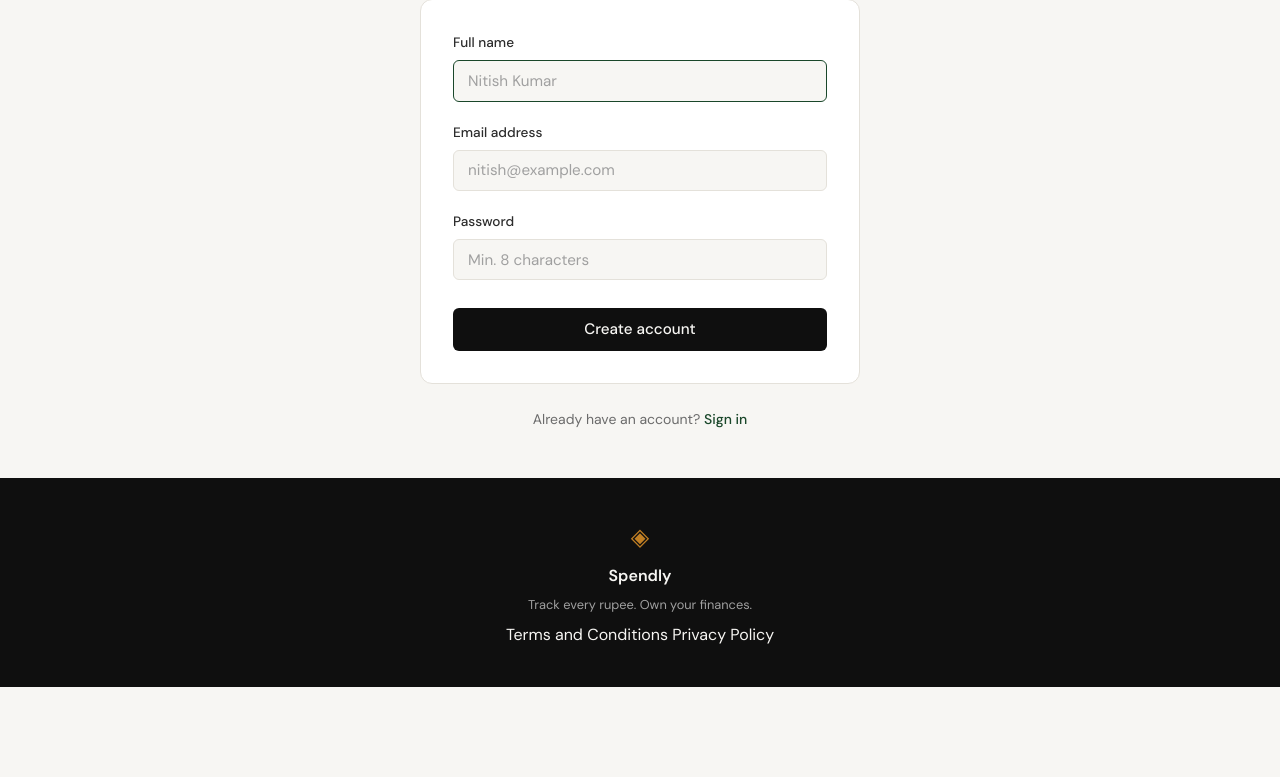
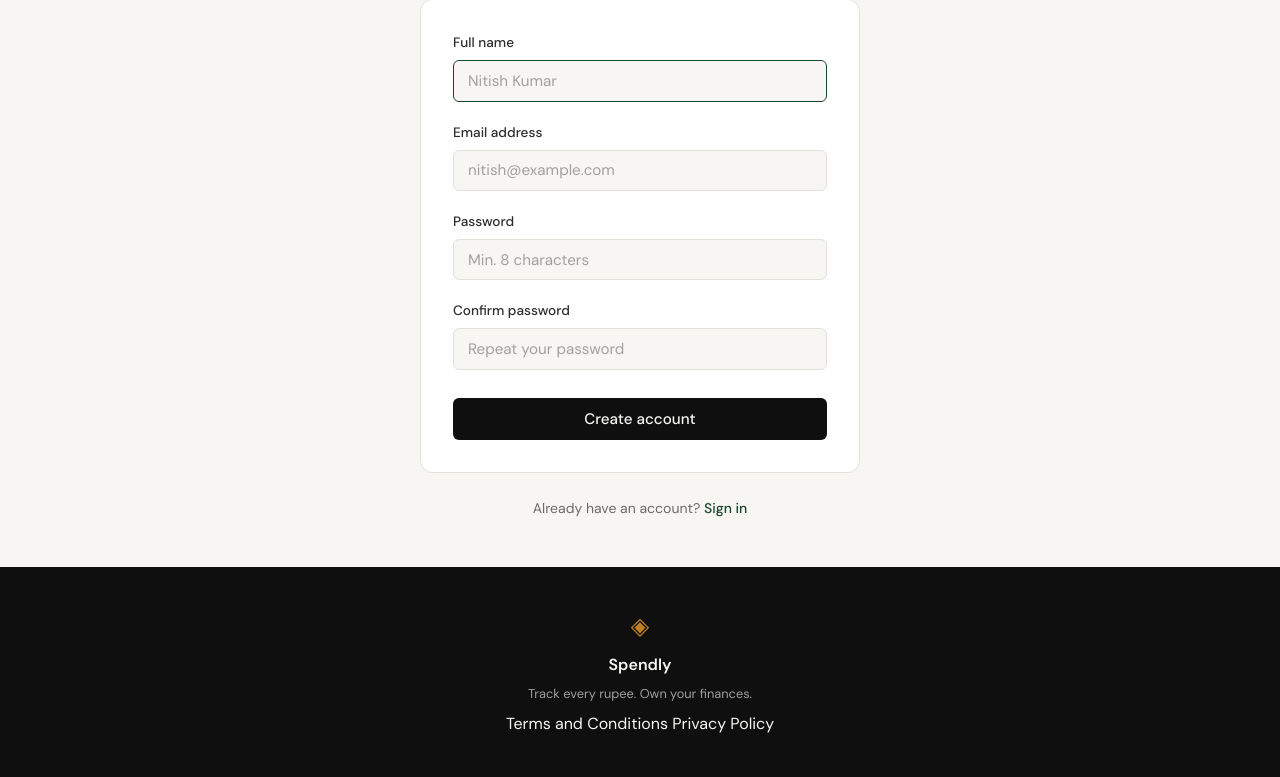
Before and after one commit to aixi-frame/spendly-app, a Flask app: page /register in a window 1280 px wide. Shown: the part 224-1001 px from the top of the page. Before the commit the page ends 911 px from the top, so only its background shows below. Run offline with Flask 3, Linux system fonts and the light colour scheme.

Commit message:
Add user registration feature

```diff
--- a/app.py
+++ b/app.py
@@ -1,7 +1,9 @@
-from flask import Flask, render_template
-from database.db import init_db, seed_db
+from flask import Flask, render_template, request, redirect, url_for, flash, abort
+from database.db import init_db, seed_db, create_user
+import sqlite3
 
 app = Flask(__name__)
+app.secret_key = "spendly-dev-key-for-session-flashing"
 
 with app.app_context():
     init_db()
@@ -17,8 +19,31 @@ def landing():
     return render_template("landing.html")
 
 
-@app.route("/register")
+@app.route("/register", methods=["GET", "POST"])
 def register():
+    if request.method == "POST":
+        name = request.form.get("name")
+        email = request.form.get("email")
+        password = request.form.get("password")
+        confirm_password = request.form.get("confirm_password")
+
+        # Validation
+        if not all([name, email, password, confirm_password]):
+            flash("All fields are required.", "error")
+            return render_template("register.html")
+
+        if password != confirm_password:
+            flash("Passwords do not match.", "error")
+            return render_template("register.html")
+
+        try:
+            create_user(name, email, password)
+            flash("Account created successfully! Please login.", "success")
+            return redirect(url_for("login"))
+        except sqlite3.IntegrityError:
+            flash("Email already registered.", "error")
+            return render_template("register.html")
+
     return render_template("register.html")
 
 
--- a/database/db.py
+++ b/database/db.py
@@ -12,7 +12,23 @@ def get_db():
     conn.execute("PRAGMA foreign_keys = ON")
     return conn
 
+def create_user(name, email, password):
+    """
+    Hashes password and creates a new user in the database.
+    Returns the new user's id.
+    Raises sqlite3.IntegrityError if email already exists.
+    """
+    password_hash = generate_password_hash(password)
+    with get_db() as conn:
+        cursor = conn.execute(
+            "INSERT INTO users (name, email, password_hash) VALUES (?, ?, ?)",
+            (name, email, password_hash)
+        )
+        conn.commit()
+        return cursor.lastrowid
+
 def init_db():
+
     """
     Creates all tables using CREATE TABLE IF NOT EXISTS.
     """
--- a/templates/register.html
+++ b/templates/register.html
@@ -13,11 +13,15 @@
         </div>
 
         <div class="auth-card">
-            {% if error %}
-            <div class="auth-error">{{ error }}</div>
-            {% endif %}
+            {% with messages = get_flashed_messages(with_categories=true) %}
+              {% if messages %}
+                {% for category, message in messages %}
+                  <div class="auth-error {{ category }}">{{ message }}</div>
+                {% endfor %}
+              {% endif %}
+            {% endwith %}
 
-            <form method="POST" action="/register">
+            <form method="POST" action="{{ url_for('register') }}">
                 <div class="form-group">
                     <label for="name">Full name</label>
                     <input type="text" id="name" name="name"
@@ -36,6 +40,12 @@
                            class="form-input" placeholder="Min. 8 characters"
                            required>
                 </div>
+                <div class="form-group">
+                    <label for="confirm_password">Confirm password</label>
+                    <input type="password" id="confirm_password" name="confirm_password"
+                           class="form-input" placeholder="Repeat your password"
+                           required>
+                </div>
                 <button type="submit" class="btn-submit">Create account</button>
             </form>
         </div>
```
Also changed, not shown: .claude/specs/01-database-setup.md (renamed from .claude/spec/01-database-setup.md), .claude/specs/02-registration.md (added), spendly.db.
